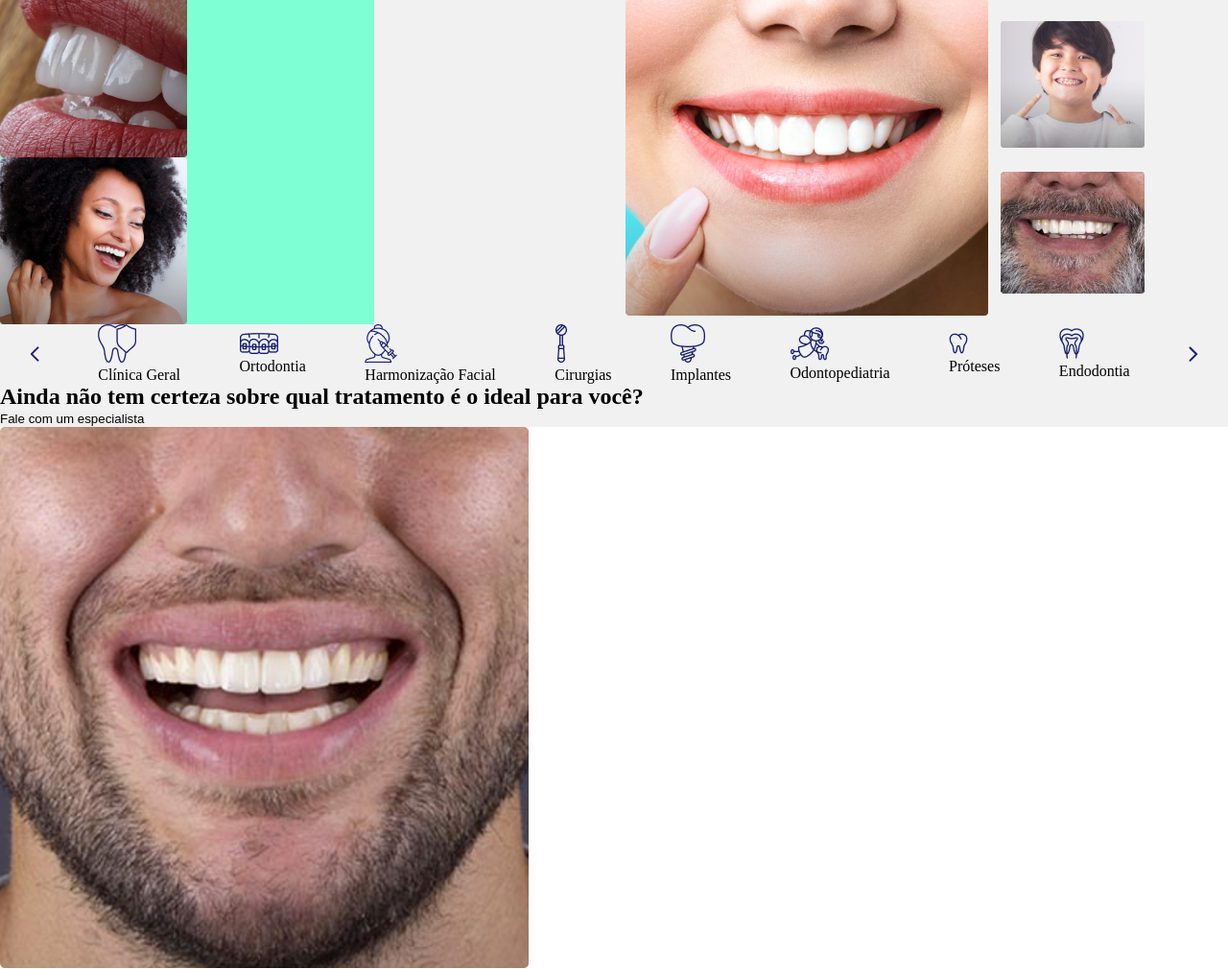
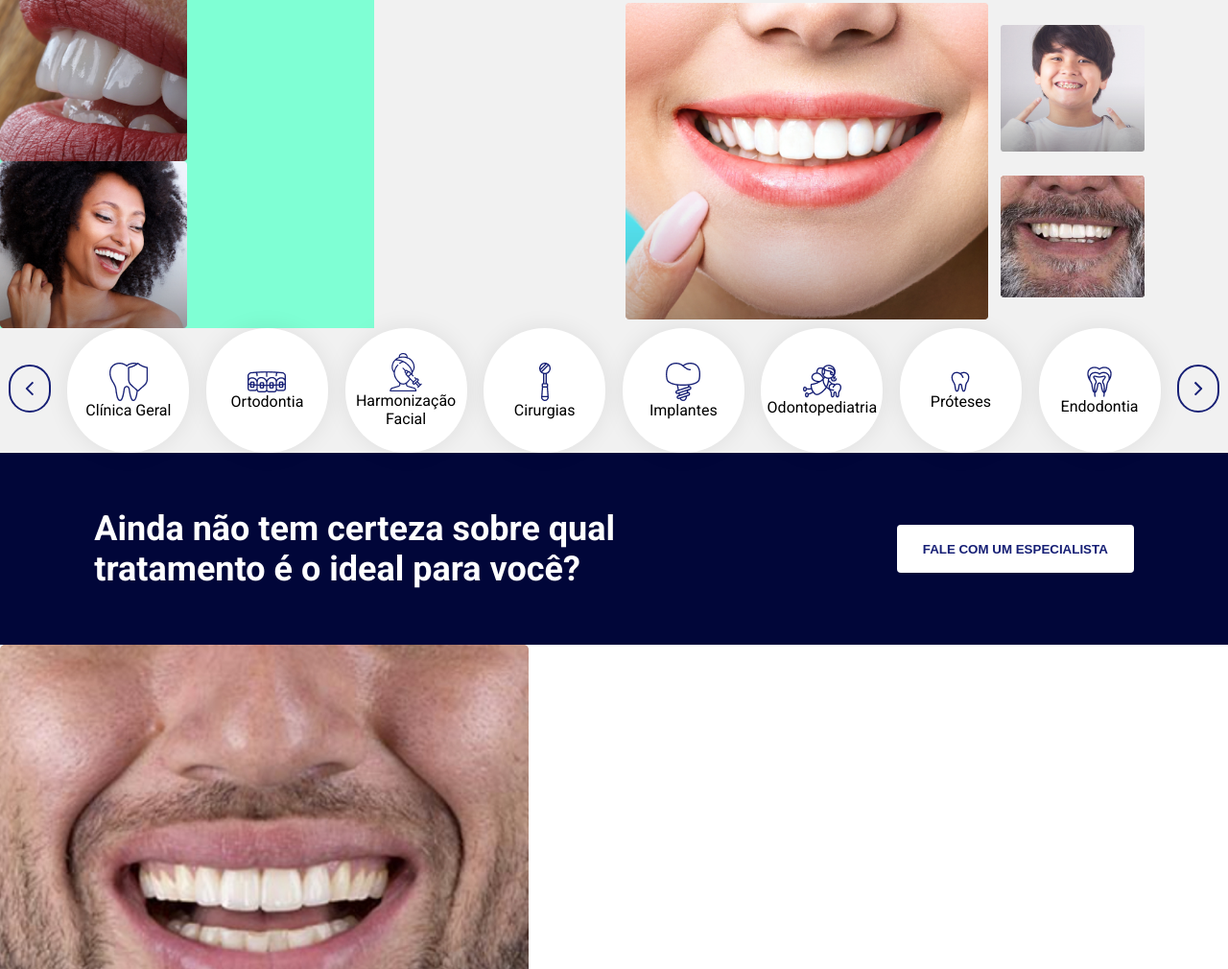
Before and after one commit to MilenaMarlim/site-completo_odontologia, a plain HTML site: page index.html in a window 1280 px wide. Shown: the part 848-1858 px from the top of the page at 96% size. Drawn offline with Linux system fonts and the light colour scheme.

Commit message:
Commit com melhoramentos na aba carrossel e construção da aba

```diff
--- a/Assets/CSS/global.css
+++ b/Assets/CSS/global.css
@@ -2,10 +2,10 @@
 
 html {
     margin: auto;
+    font-family: 'Roboto', sans-serif;
 }
 
 h1 {
-    font-family: 'Roboto', sans-serif;
     font-size: 52px;
     font-weight: 700;
     line-height: 61px;
@@ -13,7 +13,6 @@ h1 {
 }
 
 h3 {
-    font-family: 'Roboto', sans-serif;
     font-size: 21px;
     font-weight: 400;
     line-height: 19px;
--- a/Assets/CSS/index.css
+++ b/Assets/CSS/index.css
@@ -175,6 +175,48 @@
     align-items: center;
 }
 
+.topic_carrossel {
+    background-color: #FFFFFF;
+    box-shadow: 0px 0px 25px rgba(0, 0, 0, 0.08);
+    border-radius: 200px;
+    height: 130px;
+    width: 127px;
+    display: flex;
+    flex-direction: column;
+    justify-content: center;
+    align-items: center;
+    text-align: center;
+}
+
+.carrossel .seta img{
+    border: 2px solid #161F75 ;
+    border-radius: 200px;
+    padding: 15px;
+}
+
+.text2 {
+    display: flex;
+    justify-content: space-around;
+    align-items: center;
+    color: #FFFFFF;
+    background-color: #010639;
+    height: 200px;
+}
+
+.text2 h2 {
+    font-size: 36px;
+    width: 50%;
+}
+
+.text2 button {
+    background-color: #ffffff;
+    color: #161F75;
+    width: 247px;
+    height: 50px;
+    border-radius: 4px;
+    font-weight: 500;
+}
+
 .blog {
     display: flex;
     justify-content: center;
@@ -264,7 +306,7 @@
     color: #ffffff;
 }
 
-.footer p{
+.footer p {
     font-size: 12px;
 
 }
--- a/index.html
+++ b/index.html
@@ -75,45 +75,50 @@
 
         </div>
         <div class="carrossel">
-            <img src="Assets/images/Aba carrossel/seta esquerda.png" alt="seta esquerda">
-            <div>
+            <div class="seta">
+                <img src="Assets/images/Aba carrossel/seta esquerda.png" alt="seta esquerda">
+            </div>
+
+            <div class="topic_carrossel">
                 <img src="Assets/images/Aba carrossel/dente_foto1.png" alt="Dente">
                 <p>Clínica Geral</p>
             </div>
-            <div>
+            <div class="topic_carrossel">
                 <img src="Assets/images/Aba carrossel/foto2.png" alt="Aparelho">
                 <p>Ortodontia</p>
             </div>
-            <div>
+            <div class="topic_carrossel">
                 <img src="Assets/images/Aba carrossel/foto3.png" alt="Harmonização facial">
                 <p>Harmonização Facial</p>
             </div>
-            <div>
+            <div class="topic_carrossel">
                 <img src="Assets/images/Aba carrossel/foto4.png" alt="Imagem Cirurgia">
                 <p>Cirurgias</p>
             </div>
-            <div>
+            <div class="topic_carrossel">
                 <img src="Assets/images/Aba carrossel/foto5.png" alt="Imagem de Implante dentário">
                 <p>Implantes</p>
             </div>
-            <div>
+            <div class="topic_carrossel">
                 <img src="Assets/images/Aba carrossel/foto6.png" alt="Imagem de Odontopediatria">
                 <p>Odontopediatria</p>
             </div>
-            <div>
+            <div class="topic_carrossel">
                 <img src="Assets/images/Aba carrossel/foto7.png" alt="Imagem de uma prótese">
                 <p>Próteses</p>
             </div>
-            <div>
+            <div class="topic_carrossel">
                 <img src="Assets/images/Aba carrossel/foto8.png" alt="Endodontia">
                 <p>Endodontia</p>
             </div>
-            <img src="Assets/images/Aba carrossel/seta direita.png" alt="seta direita">
+            <div class="seta">
+                <img src="Assets/images/Aba carrossel/seta direita.png" alt="seta direita">
+            </div>
         </div>
 
         <div class="text2">
             <h2>Ainda não tem certeza sobre qual tratamento é o ideal para você?</h2>
-            <button>Fale com um especialista</button>
+            <button> <strong> FALE COM UM ESPECIALISTA </strong> </button>
         </div>
 
     </section>
```
Also changed, not shown: Assets/images/fundo azul.png (added).
